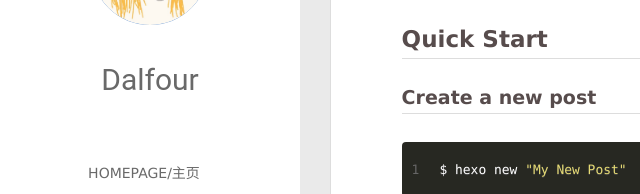
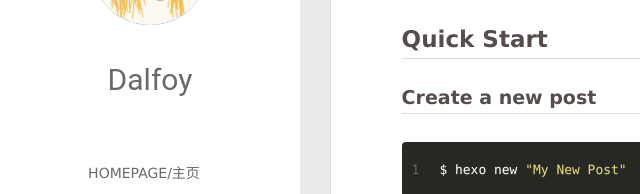
Before and after one commit to PrincessDalfour/PrincessDalfour.github.io, a plain HTML site: page 2024/05/18/hello-world/index.html in a window 1280 px wide. Shown: the part 210-404 px from the top of the page, 0-640 px from the left. Drawn offline with nearby package versions, Linux system fonts and the light colour scheme; some packages are replaced by stand-ins of ours.

Commit message:
Site updated: 2024-05-18 05:57:02

```diff
--- a/2024/05/18/hello-world/index.html
+++ b/2024/05/18/hello-world/index.html
@@ -48,7 +48,7 @@
 			<img src="/assets/photo.jpg" class="js-avatar">
 		</a>
 		<hgroup>
-		  <h1 class="header-author"><a href="/">Dalfour</a></h1>
+		  <h1 class="header-author"><a href="/">Dalfoy</a></h1>
 		</hgroup>
 
 
@@ -96,7 +96,7 @@
 				<img src="/assets/photo.jpg" class="js-avatar">
 			</div>
 			<hgroup>
-			  <h1 class="header-author js-header-author">Dalfour</h1>
+			  <h1 class="header-author js-header-author">Dalfoy</h1>
 			</hgroup>
 
 
```
Also changed, not shown: archives/2024/05/index.html (+2 -2 lines), archives/2024/index.html (+2 -2 lines), archives/index.html (+2 -2 lines), index.html (+2 -2 lines).
